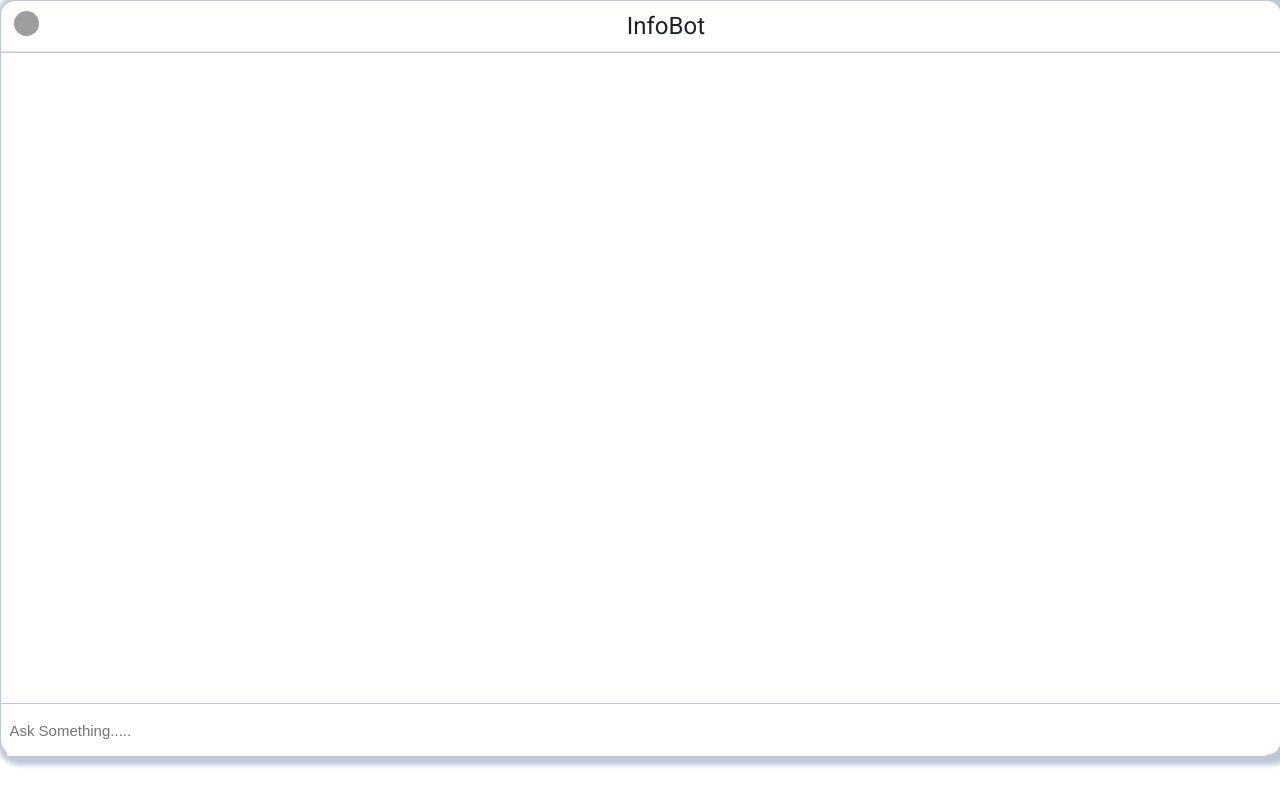
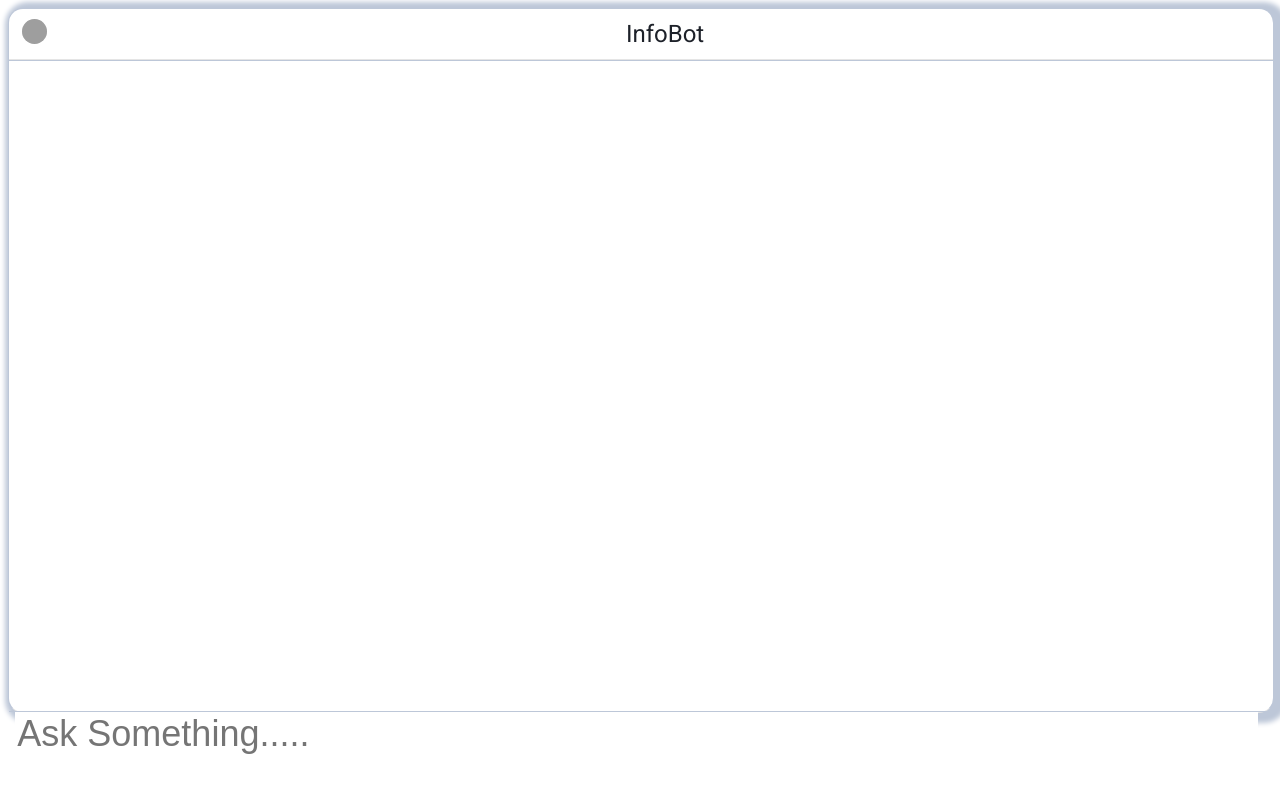
Before and after one commit to satheshrgs/infocruise-chat-agent-node-js, a website: page static/bot.html in a window 1280 px wide. Drawn offline with nearby package versions, Linux system fonts and the light colour scheme; no server answers; grey boxes are pictures that could not be loaded.

Commit message:
bootstrap

```diff
--- a/static/bot.html
+++ b/static/bot.html
@@ -18,8 +18,7 @@
 		body
 		{
 			background-repeat:no-repeat;
-			padding:0;
-			margin:0;
+
 		}
 		#win::-webkit-scrollbar-track
 		{
@@ -73,7 +72,7 @@
 		#inp,#m
 		{
 			width:99%;
-			height:50px;
+			height:30%;
 
 		}
 		.text
@@ -95,7 +94,7 @@
 			color: #000;
 			float:left;
 			z-index:100000;
-			font-size:15px;
+			font-size:1.5em;
 		}
 		.custmsg
 		{
```
